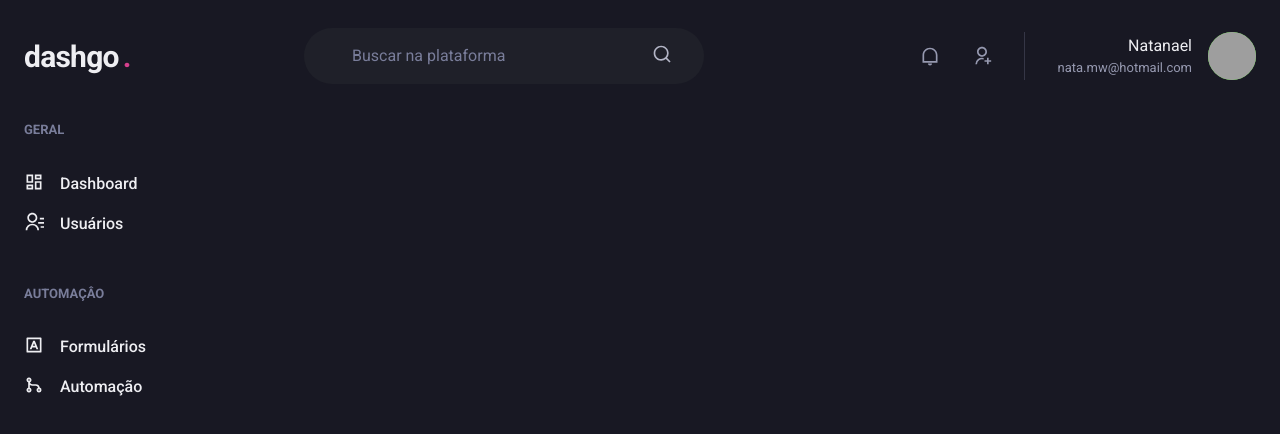
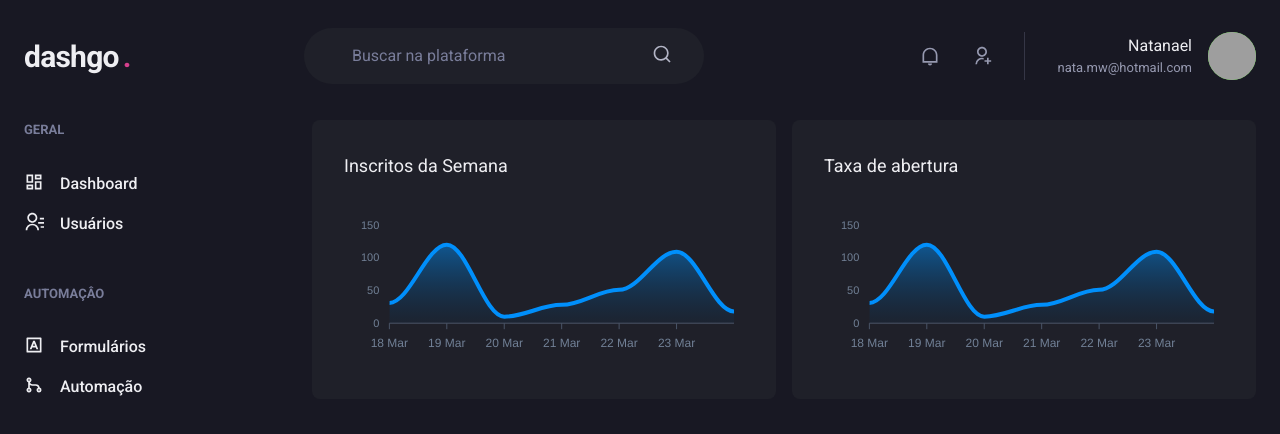
Before and after one commit to Nata07/ignite-dashgo, a Next.js app: page /dashboard in a window 1280 px wide. Shown: the top 434 px of the page. Built offline with nearby package versions, Linux system fonts and the light colour scheme; grey boxes are pictures that could not be loaded.

Commit message:
:sparkles: added charts in dashboard within apexcharts

```diff
--- a/package.json
+++ b/package.json
@@ -12,9 +12,11 @@
     "@chakra-ui/react": "^1.4.2",
     "@emotion/react": "^11.1.5",
     "@emotion/styled": "^11.1.5",
+    "apexcharts": "^3.26.0",
     "framer-motion": "^4.1.2",
     "next": "10.1.3",
     "react": "17.0.2",
+    "react-apexcharts": "^1.3.7",
     "react-dom": "17.0.2",
     "react-icons": "^4.2.0"
   },
--- a/src/pages/dashboard.tsx
+++ b/src/pages/dashboard.tsx
@@ -1,6 +1,67 @@
-import { Flex } from "@chakra-ui/layout";
+ import { Box, Flex, SimpleGrid, Text, theme } from "@chakra-ui/react";
+import dynamic from 'next/dynamic'
 import { Header } from "../components/Header";
 import { Sidebar } from "../components/Sidebar";
+
+const Chart = dynamic(() => import('react-apexcharts'), {
+  ssr: false,
+})
+
+const options = {
+  chart: {
+    toolbar: {
+      show: false,
+    },
+    zoom: {
+      enabled: false
+    },
+    foreColor: theme.colors.gray[500],
+  },
+  grid: {
+    show: false,
+  },
+  dataLabels: {
+    enabled: false,
+  },
+  tooltip: {
+    enabled: true,
+  },
+  xaxis: {
+    type: 'datetime',
+    axisBorder: {
+      color: theme.colors.gray[600]
+    },
+    axisTicks: {
+      color: theme.colors.gray[600]
+    },
+    categories: [
+      '2021-03-18T00:00.000z',
+      '2021-03-19T00:00.000z',
+      '2021-03-20T00:00.000z',
+      '2021-03-21T00:00.000z',
+      '2021-03-22T00:00.000z',
+      '2021-03-23T00:00.000z',
+      '2021-03-24T00:00.000z',
+    ]
+  },
+  fill: {
+    opacity: 0.3,
+    type: 'gradient',
+    gradient: {
+      shade: 'dark',
+      opacityFrom: 0.7,
+      opacityTo: 0.3,
+    }
+  }
+}
+
+const series = [
+  {
+    name: 'series1', data: [
+      31, 120, 10, 28, 51, 109, 18
+    ]
+  }
+]
 
 export default function Dashboard() {
   return (
@@ -9,6 +70,28 @@
 
       <Flex w="100%" my="6" maxWidth={1480} mx="auto" px="6">
         <Sidebar />
+
+        <SimpleGrid flex="1" gap="4" minChildWidth="320px" align="flex-start">
+          <Box
+            p="8"
+            bg="gray.800"
+            borderRadius={8}
+            pb="4"
+          >
+            <Text fontSize="lg" mb="4">Inscritos da Semana</Text>
+            <Chart options={options} series={series} type="area" height={160} />
+          </Box>
+          <Box
+            p="8"
+            bg="gray.800"
+            borderRadius={8}
+            pb="4"
+          >
+            <Text fontSize="lg" mb="4">Taxa de abertura</Text>
+            <Chart options={options} series={series} type="area" height={160} />
+          </Box>
+
+        </SimpleGrid>
       </Flex>
     </Flex>
   )
```
Also changed, not shown: 1 other file (tests, documents, lock files or other folders).
